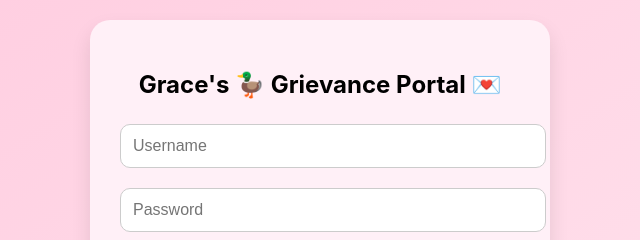
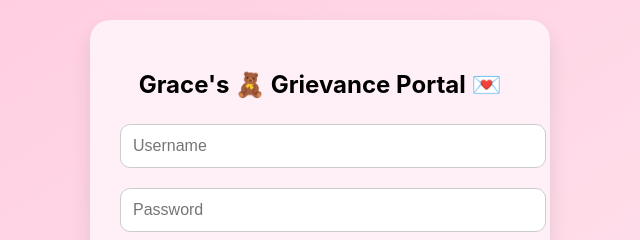
Before and after one commit to EricBohrer/Grace-Grievance-Portal, a plain HTML site: page index.html in a window 1280 px wide. Shown: the part 237-477 px from the top of the page, 320-960 px from the left. Drawn offline with nearby package versions, Linux system fonts and the light colour scheme.

Commit message:
Update index.html

```diff
--- a/index.html
+++ b/index.html
@@ -63,7 +63,7 @@
 <canvas id="confetti-canvas" class="hidden" style="position:fixed;top:0;left:0;width:100%;height:100%;z-index:1000;"></canvas>
 
 <div class="container" id="login-screen">
-  <h2>Grace's 🦆 Grievance Portal 💌</h2>
+  <h2>Grace's 🧸 Grievance Portal 💌</h2>
   <input type="text" id="username" placeholder="Username" />
   <input type="password" id="password" placeholder="Password" />
   <button onclick="login()">Login</button>
```
